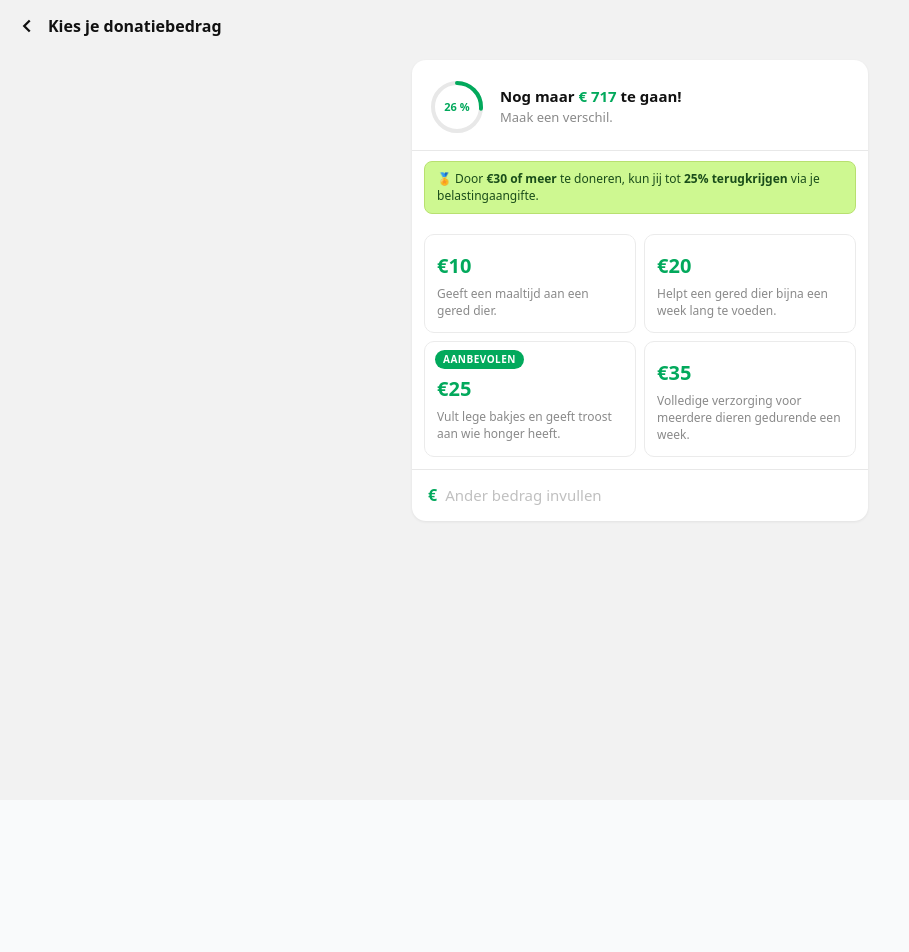
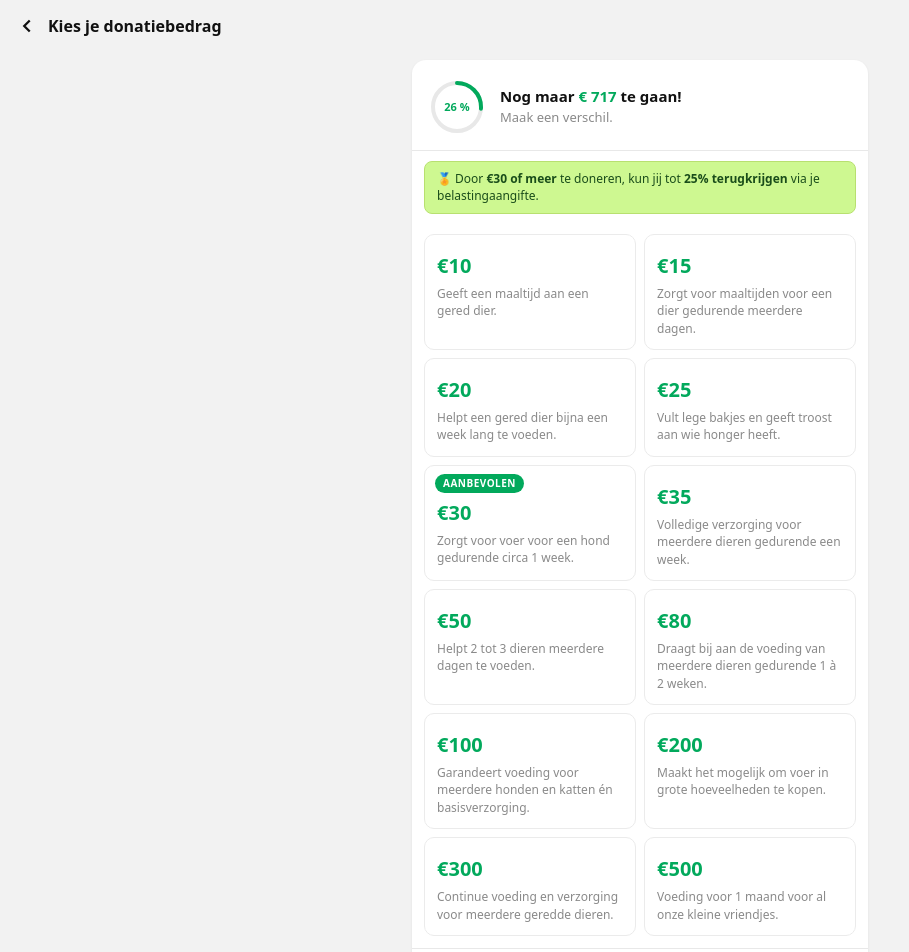
Before and after one commit to davizinhsysjsj/donate-estrutura-us, a SvelteKit app: page /donate in a window 1280 px wide. Shown: the top 952 px of the page, without its empty margins (0-909 px from the left). Before the commit the page ends 800 px from the top, so only its background shows below. Built offline with nearby package versions, Linux system fonts and the light colour scheme.

Commit message:
feat(donate): mapeia 12 variantes Shopify (Bronze a Saviour) e completa grid de valores

```diff
--- a/src/routes/donate/+page.svelte
+++ b/src/routes/donate/+page.svelte
@@ -7,21 +7,20 @@
 
   const SHOPIFY_SHOP_DOMAIN = 'inigualavelshop.myshopify.com';
 
-  // Variantes Shopify — adicionar novos IDs aqui quando o produto tiver mais variantes
+  // Variantes Shopify — produto "Complete care package for Belgian dogs"
   const VARIANT_BY_AMOUNT: Record<number, string> = {
-    10: '49461830844554', // €10
-    20: '49461830877322', // €20
-    25: '49461830910090', // €25
-    35: '49461830942858', // €35
-    // A preencher quando adicionares novas variantes no produto:
-    // 15: '',
-    // 30: '',
-    // 50: '',
-    // 80: '',
-    // 100: '',
-    // 200: '',
-    // 300: '',
-    // 500: '',
+    10:  '49461830844554', // Bronze
+    15:  '49469523361930', // Helper
+    20:  '49461830877322', // Silver
+    25:  '49461830910090', // Gold
+    30:  '49469523394698', // Guardian
+    35:  '49461830942858', // Platinum
+    50:  '49469523427466', // Hero
+    80:  '49469523460234', // Champion
+    100: '49469523493002', // Protector
+    200: '49469523525770', // Benefactor
+    300: '49469523558538', // Patron
+    500: '49469523591306', // Saviour
   };
 
   type AmountOption = {
@@ -30,14 +29,19 @@
     desc: string;
   };
 
-  // Apenas valores com variante Shopify ja criada.
-  // Os demais (15, 30, 50, 80, 100, 200, 300, 500) serao adicionados quando
-  // as variantes forem criadas no produto Shopify.
   const AMOUNTS: AmountOption[] = [
-    { amount: 10, desc: 'Geeft een maaltijd aan een gered dier.' },
-    { amount: 20, desc: 'Helpt een gered dier bijna een week lang te voeden.' },
-    { amount: 25, recommended: true, desc: 'Vult lege bakjes en geeft troost aan wie honger heeft.' },
-    { amount: 35, desc: 'Volledige verzorging voor meerdere dieren gedurende een week.' },
+    { amount: 10,  desc: 'Geeft een maaltijd aan een gered dier.' },
+    { amount: 15,  desc: 'Zorgt voor maaltijden voor een dier gedurende meerdere dagen.' },
+    { amount: 20,  desc: 'Helpt een gered dier bijna een week lang te voeden.' },
+    { amount: 25,  desc: 'Vult lege bakjes en geeft troost aan wie honger heeft.' },
+    { amount: 30,  recommended: true, desc: 'Zorgt voor voer voor een hond gedurende circa 1 week.' },
+    { amount: 35,  desc: 'Volledige verzorging voor meerdere dieren gedurende een week.' },
+    { amount: 50,  desc: 'Helpt 2 tot 3 dieren meerdere dagen te voeden.' },
+    { amount: 80,  desc: 'Draagt bij aan de voeding van meerdere dieren gedurende 1 à 2 weken.' },
+    { amount: 100, desc: 'Garandeert voeding voor meerdere honden en katten én basisverzorging.' },
+    { amount: 200, desc: 'Maakt het mogelijk om voer in grote hoeveelheden te kopen.' },
+    { amount: 300, desc: 'Continue voeding en verzorging voor meerdere geredde dieren.' },
+    { amount: 500, desc: 'Voeding voor 1 maand voor al onze kleine vriendjes.' },
   ];
 
   function dogsForAmount(n: number): number {
```
